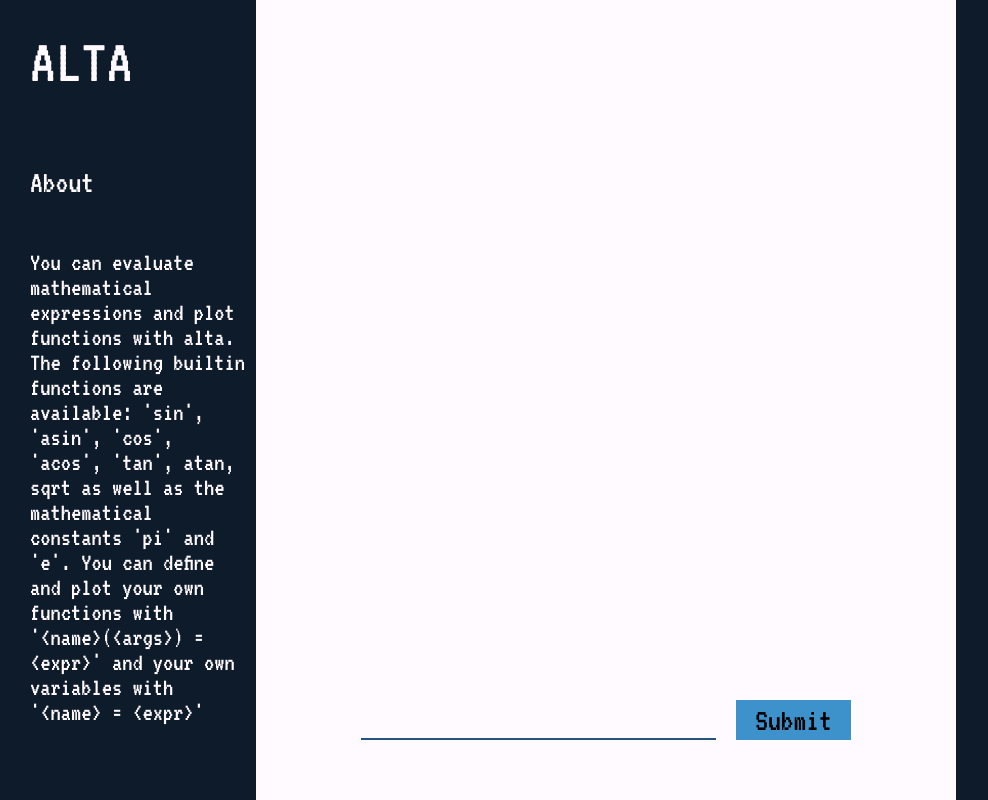
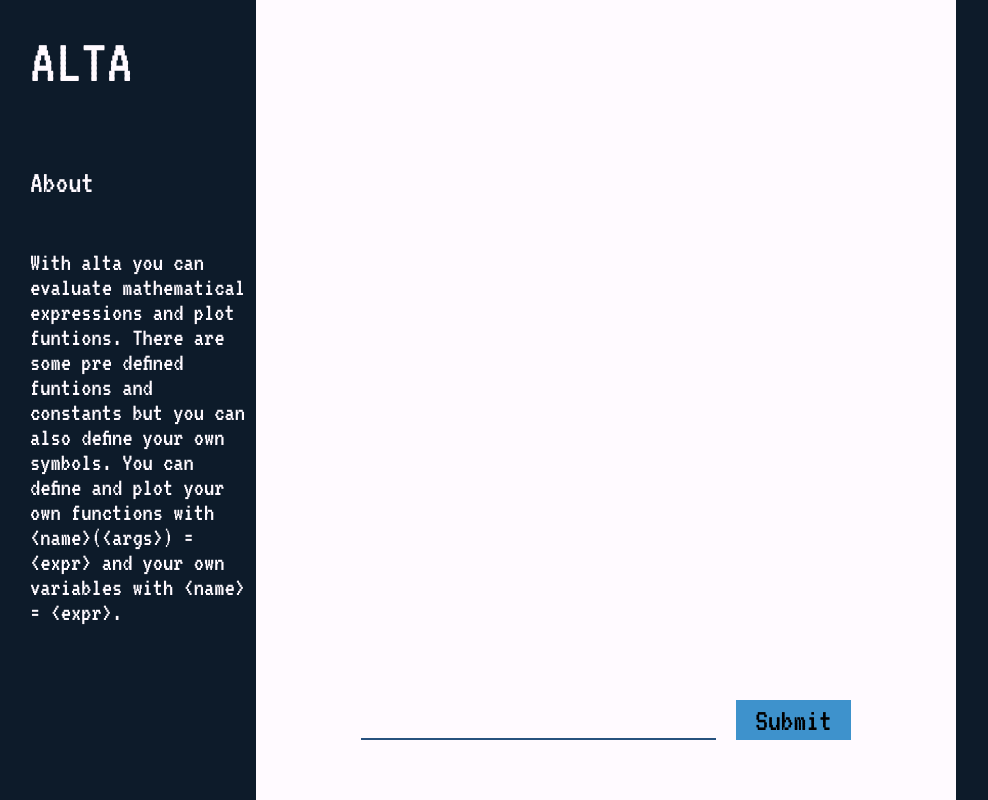
Before and after one commit to streichgeorg/alta, a React (Create React App) app: page / in a window 1280 px wide. Both pictures are taken after a click on the element "About". Shown: the whole page, without its empty margins (0-988 px from the left). Built offline with nearby package versions, Linux system fonts and the light colour scheme; what react-dimensions would draw is missing.

Commit message:
Updated help text

```diff
--- a/src/Menu.js
+++ b/src/Menu.js
@@ -26,11 +26,11 @@ class Menu extends Component {
                 <p className='MenuText' onClick={this.expandAbout}>About</p>
                 { this.state.aboutExpanded &&
                     <div className='AboutText'>
-                        You can evaluate mathematical expressions and plot functions with alta.
-                        The following builtin functions are available: 'sin', 'asin', 'cos', 'acos', 'tan',
-                        atan, sqrt as well as the mathematical constants 'pi' and 'e'. You can define
-                        and plot your own functions with '&lt;name&gt;(&lt;args&gt;) = &lt;expr&gt;' and your
-                        own variables with '&lt;name&gt; = &lt;expr&gt;'
+                        With alta you can evaluate mathematical expressions and plot funtions.
+                        There are some pre defined funtions and constants but you can also
+                        define your own symbols. You can define and plot your own functions
+                        with &lt;name&gt;(&lt;args&gt;) = &lt;expr&gt; and your own variables
+                        with &lt;name&gt; = &lt;expr&gt;.
                     </div>
                 }
             </div>
```
